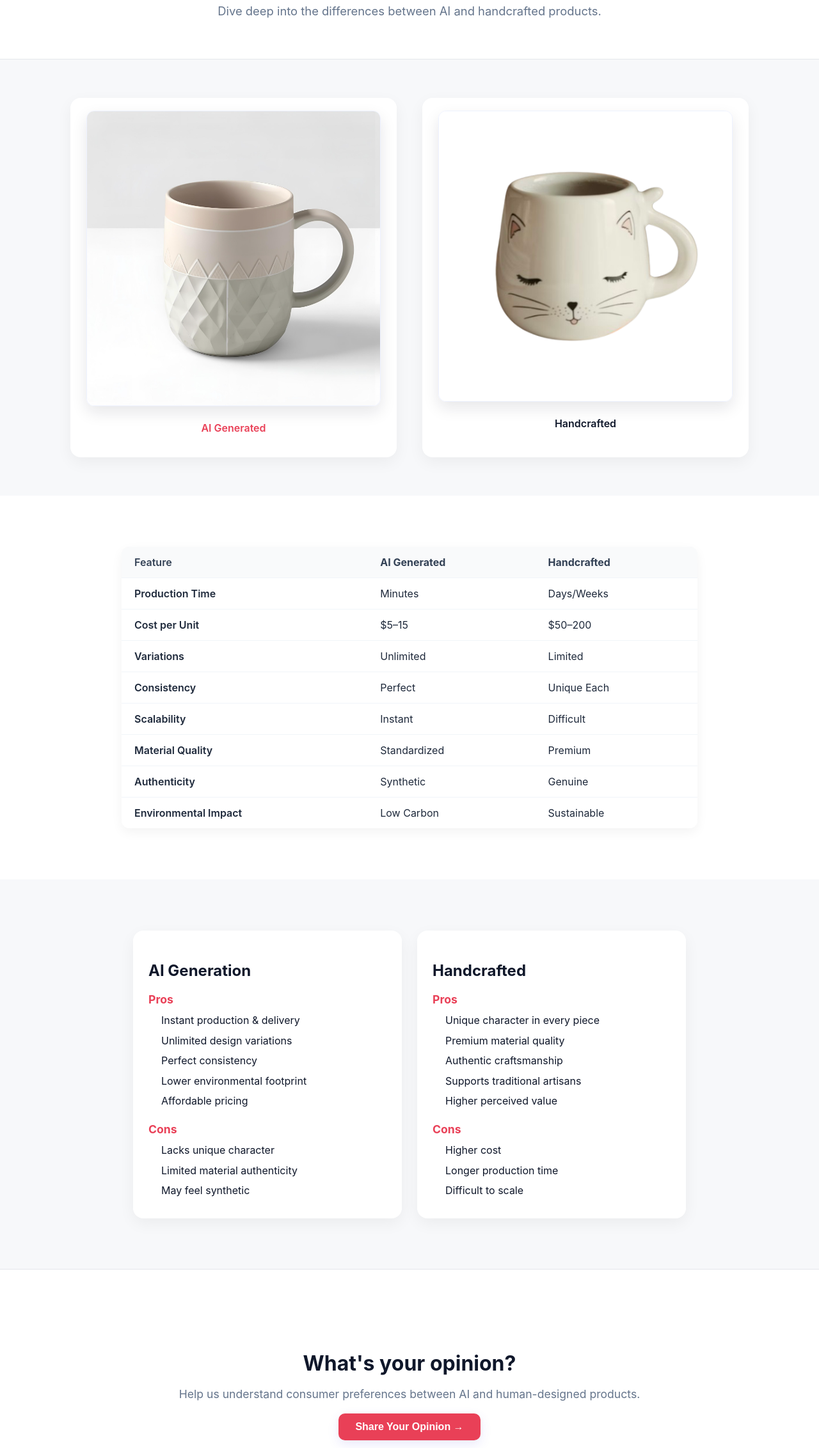
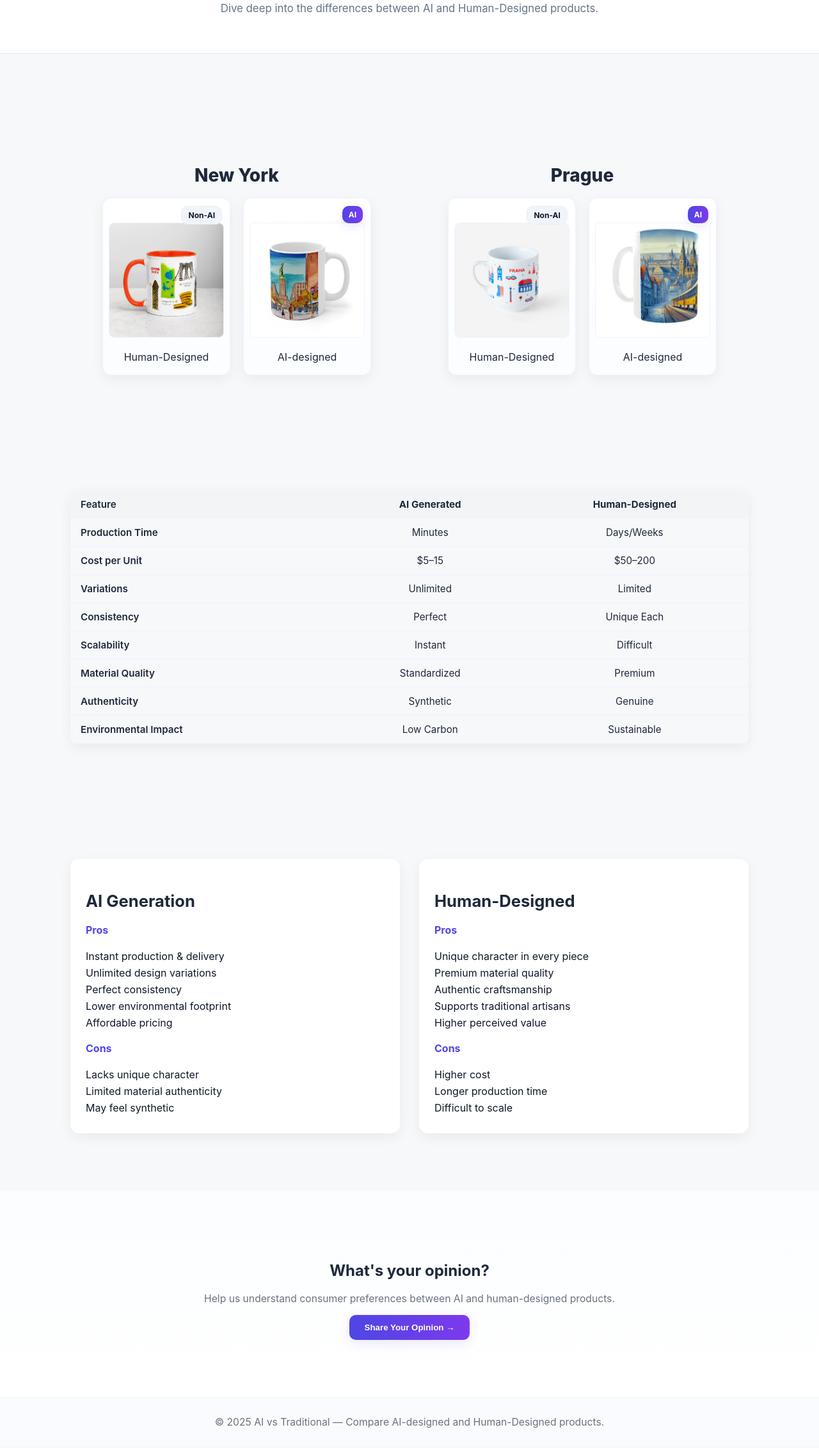
Before and after one commit to Badhan-alsoltech/AI-vs-Traditional, a website: page screens/compare.html in a window 1280 px wide. Shown: the part 288-2552 px from the top of the page at 64% size. Drawn offline with Linux system fonts and the light colour scheme.

Commit message:
Update compare.html

```diff
--- a/screens/compare.html
+++ b/screens/compare.html
@@ -7,7 +7,6 @@
   <title>AI vs Traditional — Compare</title>
 
   <link rel="stylesheet" href="/screens/styles.css" />
-  <!-- Removed Three.js background to eliminate blue/purple tint -->
   <script type="module" src="/screens/compare.js" defer></script>
 
   <style>
@@ -19,12 +18,8 @@
       overflow-x: hidden;
     }
 
-    /* Hide gradient background */
-    canvas#bg-canvas {
-      display: none !important;
-    }
+    canvas#bg-canvas { display: none !important; }
 
-    /* Navigation */
     .nav {
       width: 100%;
       position: fixed;
@@ -44,31 +39,12 @@
       margin: auto;
     }
 
-    .btn {
-      background: #e94057;
-      color: #fff;
-      border: none;
-      padding: 12px 24px;
-      font-size: 1rem;
-      font-weight: 600;
-      border-radius: 10px;
-      cursor: pointer;
-      transition: background 0.3s ease;
-    }
+    .btn { background: #e94057; color: #fff; border: none; padding: 12px 24px; font-weight: 600; border-radius: 10px; }
 
-    .btn:hover {
-      background: #d82d4c;
-    }
+    .ghost { background: #64748b; }
 
-    .ghost {
-      background: #64748b;
-    }
+    .site-root { margin-top: 90px; }
 
-    .site-root {
-      margin-top: 90px;
-    }
-
-    /* Header Section */
     .compare-header {
       background: #ffffff;
       text-align: center;
@@ -76,235 +52,123 @@
       border-bottom: 1px solid #e5e7eb;
     }
 
-    .compare-header .headline {
-      font-size: 3rem;
-      font-weight: 800;
-      margin-bottom: 12px;
-      color: #0f172a;
+    .headline { font-size: 3rem; font-weight: 800; color: #0f172a; }
+    .lead { max-width: 720px; margin: 0 auto; color: #64748b; }
+
+    /* NEW PHOTO SECTION — 4 CARDS */
+    .four-card-row {
+      display: flex;
+      justify-content: center;
+      gap: 120px;
+      margin-top: 60px;
+      flex-wrap: nowrap;
     }
 
-    .compare-header .lead {
-      max-width: 720px;
-      margin: 0 auto;
-      font-size: 1.15rem;
-      color: #64748b;
-      line-height: 1.6;
-      text-align: center;
+    .city-group {
+      display: flex;
+      flex-direction: column;
+      width: 420px;
     }
 
-    /* Image Row */
-    .compare-images {
-      background: #f7f8fa;
-      padding: 60px 20px;
+    .cards-title {
+      text-align: center;
+      font-size: 28px;
+      font-weight: 800;
+      margin-bottom: 18px;
     }
 
-    .compare-grid {
+    .city-cards-row {
       display: flex;
-      flex-wrap: wrap;
-      justify-content: center;
-      gap: 40px;
-    }
-
-    .compare-box {
-      background: #ffffff;
-      border-radius: 16px;
-      box-shadow: 0 8px 24px rgba(0, 0, 0, 0.05);
-      padding: 20px;
-      width: 280px;
-      text-align: center;
-      transition: transform 0.25s ease, box-shadow 0.25s ease;
-    }
-
-    .compare-box:hover {
-      transform: translateY(-5px);
-      box-shadow: 0 10px 28px rgba(0, 0, 0, 0.1);
-    }
-
-    .compare-box img {
-      width: 100%;
-      border-radius: 12px;
-      margin-bottom: 10px;
-    }
-
-    .compare-label {
-      font-weight: 600;
-      font-size: 1rem;
-      color: #0f172a;
-    }
-
-    .compare-label.accent {
-      color: #e94057;
-    }
-
-    /* Comparison Table */
-    .compare-table {
-      background: #ffffff;
-      padding: 80px 20px;
-    }
-
-    .comparison-table {
-      width: 100%;
-      border-collapse: collapse;
-      max-width: 900px;
-      margin: 0 auto;
-      box-shadow: 0 6px 18px rgba(0, 0, 0, 0.05);
-      border-radius: 12px;
-      overflow: hidden;
-    }
-
-    .comparison-table th,
-    .comparison-table td {
-      padding: 14px 20px;
-      text-align: left;
-      border-bottom: 1px solid #f1f5f9;
-      font-size: 1rem;
-    }
-
-    .comparison-table th {
-      background: #f9fafb;
-      color: #334155;
-      font-weight: 700;
-    }
-
-    .comparison-table tr:last-child td {
-      border-bottom: none;
-    }
-
-    /* Pros & Cons */
-    .pros-cons {
-      background: #f7f8fa;
-      padding: 80px 20px;
-    }
-
-    .pros-grid {
-      display: flex;
-      flex-wrap: wrap;
-      gap: 24px;
-      justify-content: center;
-    }
-
-    .pros-card {
-      background: #ffffff;
-      border-radius: 16px;
-      box-shadow: 0 8px 24px rgba(0, 0, 0, 0.05);
-      padding: 24px;
-      max-width: 420px;
-      flex: 1;
-    }
-
-    .pros-card h3 {
-      font-size: 1.5rem;
-      font-weight: 700;
-      margin-bottom: 12px;
-      color: #0f172a;
-    }
-
-    .pros-card h4 {
-      margin-top: 20px;
-      margin-bottom: 10px;
-      font-size: 1.1rem;
-      color: #e94057;
-    }
-
-    .pros-card ul {
-      padding-left: 20px;
-      margin: 0;
-      color: #475569;
-      line-height: 1.6;
-    }
-
-    /* CTA Section */
-    .cta {
-      background: #ffffff;
-      padding: 100px 20px;
-      text-align: center;
-      border-top: 1px solid #e5e7eb;
-    }
-
-    .cta h2 {
-      font-size: 2rem;
-      font-weight: 700;
-      margin-bottom: 12px;
-      color: #0f172a;
-    }
-
-    .cta p {
-      font-size: 1.1rem;
-      color: #64748b;
-      margin-bottom: 20px;
-    }
-
-    .btn.primary {
-      background: #e94057;
-      color: #fff;
-      border: none;
-      padding: 12px 26px;
-      font-size: 1rem;
-      border-radius: 10px;
-      cursor: pointer;
-      transition: background 0.3s ease;
-    }
-
-    .btn.primary:hover {
-      background: #d82d4c;
-    }
-
-    @media (max-width: 768px) {
-      .compare-header .headline {
-        font-size: 2.4rem;
-      }
-      .compare-header .lead {
-        font-size: 1rem;
-        padding: 0 10px;
-      }
-      .compare-grid {
-        gap: 20px;
-      }
-      .pros-grid {
-        flex-direction: column;
-        align-items: center;
-      }
+      gap: 20px;
     }
   </style>
 </head>
 
 <body>
-  <!-- Hidden background canvas -->
+
   <canvas id="bg-canvas" aria-hidden="true"></canvas>
 
   <div class="site-root">
-    <!-- Navigation -->
+
+    <!-- NAVIGATION -->
     <nav class="nav">
       <div class="container nav-inner">
-        <button class="btn ghost back-btn" id="backHome">
-          ← Back to Home
-        </button>
+        <button class="btn ghost" id="backHome">← Back to Home</button>
       </div>
     </nav>
 
-    <!-- Header -->
+    <!-- HEADER -->
     <section class="compare-header section">
       <div class="container fade-in">
         <h1 class="headline">Detailed Comparison</h1>
-        <p class="lead muted">Dive deep into the differences between AI and handcrafted products.</p>
+        <p class="lead">Dive deep into the differences between AI and Human-Designed products.</p>
       </div>
     </section>
 
-    <!-- Image Row -->
+    <!-- ⭐ UPDATED PHOTO SECTION ⭐ -->
     <section class="compare-images section">
-      <div class="container compare-grid reveal" data-anim="fade-up">
-        <div class="compare-box tilt">
-          <img src="/assets/images/mug_AI.jpg" alt="AI Product" />
-          <p class="compare-label accent">AI Generated</p>
+      <div class="container">
+
+        <div class="four-card-row">
+
+          <!-- LEFT: NEW YORK -->
+          <div class="city-group">
+            <h2 class="cards-title">New York</h2>
+
+            <div class="city-cards-row">
+
+              <article class="product-card tilt reveal" data-anim="scale-in" data-delay="150">
+                <div class="badge neutral">Non-AI</div>
+                <div class="media">
+                  <img src="/assets/images/New York mug Human.webp" class="card-image" />
+                </div>
+                <div class="card-title">Human-Designed</div>
+              </article>
+
+              <article class="product-card tilt reveal" data-anim="scale-in" data-delay="250">
+                <div class="badge accent">AI</div>
+                <div class="media">
+                  <img src="/assets/images/New York mug AI.jpg" class="card-image" />
+                </div>
+                <div class="card-title">AI-designed</div>
+              </article>
+
+            </div>
+          </div>
+
+          <!-- RIGHT: PRAGUE -->
+          <div class="city-group">
+            <h2 class="cards-title">Prague</h2>
+
+            <div class="city-cards-row">
+
+              <article class="product-card tilt reveal" data-anim="scale-in" data-delay="350">
+                <div class="badge neutral">Non-AI</div>
+                <div class="media">
+                  <img src="/assets/images/Prague mug Human.jpg" class="card-image" />
+                </div>
+                <div class="card-title">Human-Designed</div>
+              </article>
+
+              <article class="product-card tilt reveal" data-anim="scale-in" data-delay="450">
+                <div class="badge accent">AI</div>
+                <div class="media">
+                  <img src="/assets/images/Prague mug AI.jpg" class="card-image" />
+                </div>
+                <div class="card-title">AI-designed</div>
+              </article>
+
+            </div>
+          </div>
+
         </div>
-        <div class="compare-box tilt">
-          <img src="/assets/images/mug_Human.jpg" alt="Human Product" />
-          <p class="compare-label">Handcrafted</p>
-        </div>
+
       </div>
     </section>
 
-    <!-- Comparison Table -->
+    <!-- ⭐ REST OF YOUR ORIGINAL PAGE (UNCHANGED) ⭐ -->
+
+    <!-- COMPARISON TABLE -->
     <section class="compare-table section">
       <div class="container">
         <div class="table-wrapper reveal" data-anim="fade-up">
@@ -313,7 +177,7 @@
               <tr>
                 <th>Feature</th>
                 <th>AI Generated</th>
-                <th>Handcrafted</th>
+                <th>Human-Designed</th>
               </tr>
             </thead>
             <tbody>
@@ -331,9 +195,10 @@
       </div>
     </section>
 
-    <!-- Pros & Cons -->
+    <!-- PROS & CONS -->
     <section class="pros-cons section">
       <div class="container pros-grid">
+
         <div class="pros-card reveal" data-anim="slide-right">
           <h3>AI Generation</h3>
           <h4>Pros</h4>
@@ -344,6 +209,7 @@
             <li>Lower environmental footprint</li>
             <li>Affordable pricing</li>
           </ul>
+
           <h4>Cons</h4>
           <ul>
             <li>Lacks unique character</li>
@@ -353,7 +219,7 @@
         </div>
 
         <div class="pros-card reveal" data-anim="slide-left">
-          <h3>Handcrafted</h3>
+          <h3>Human-Designed</h3>
           <h4>Pros</h4>
           <ul>
             <li>Unique character in every piece</li>
@@ -362,6 +228,7 @@
             <li>Supports traditional artisans</li>
             <li>Higher perceived value</li>
           </ul>
+
           <h4>Cons</h4>
           <ul>
             <li>Higher cost</li>
@@ -369,27 +236,37 @@
             <li>Difficult to scale</li>
           </ul>
         </div>
+
       </div>
     </section>
 
-    <!-- CTA -->
+    <!-- CTA SECTION -->
     <section class="cta section">
-      <div class="container text-center reveal" data-anim="fade-up">
+      <div class="container text-center reveal">
         <h2>What's your opinion?</h2>
         <p class="muted">Help us understand consumer preferences between AI and human-designed products.</p>
         <button class="btn primary" id="toSurvey">Share Your Opinion →</button>
       </div>
     </section>
+
+    <!-- FOOTER -->
+    <footer class="footer">
+      <div class="container text-center muted">
+        © 2025 AI vs Traditional — Compare AI-designed and Human-Designed products.
+      </div>
+    </footer>
+
   </div>
 
   <script>
-    document.getElementById("backHome")?.addEventListener("click", () => {
+    document.getElementById("backHome").addEventListener("click", () => {
       window.location.href = "/";
     });
 
-    document.getElementById("toSurvey")?.addEventListener("click", () => {
+    document.getElementById("toSurvey").addEventListener("click", () => {
       window.location.href = "/survey";
     });
   </script>
+
 </body>
 </html>
```
